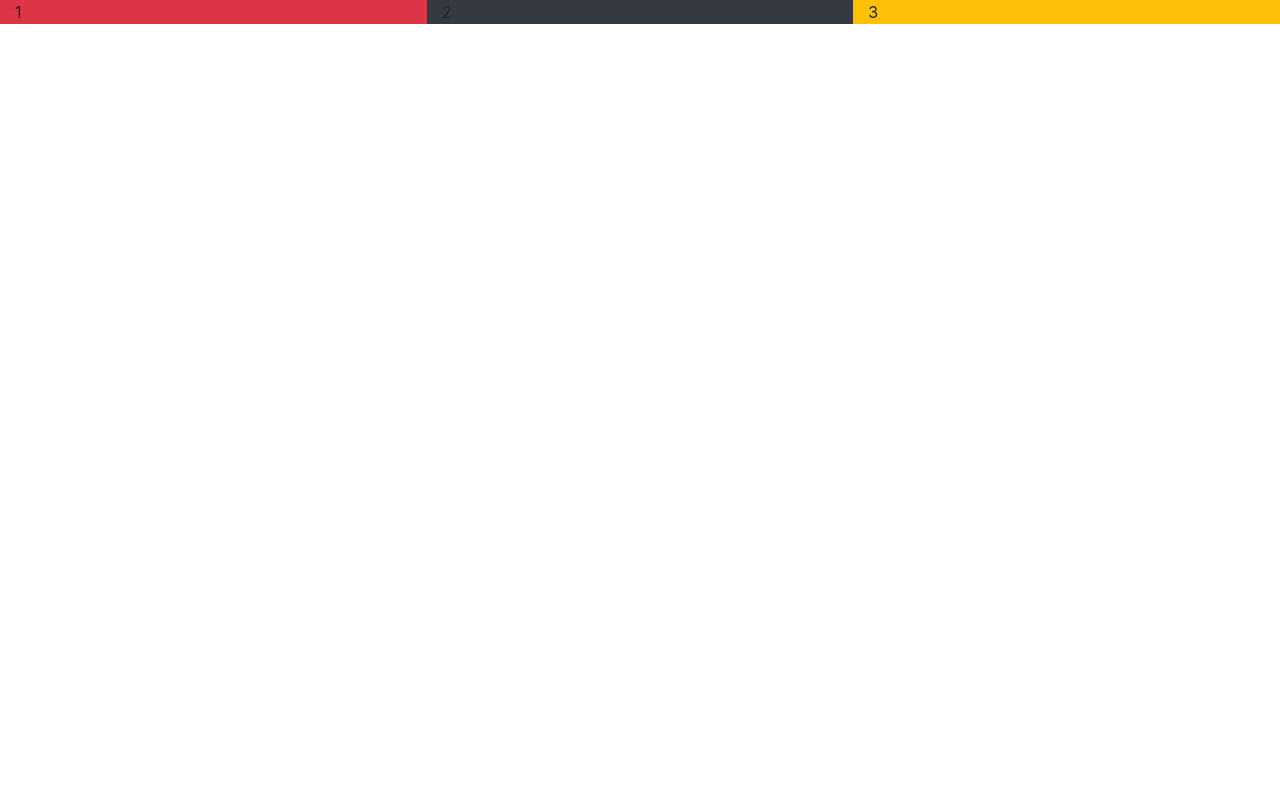
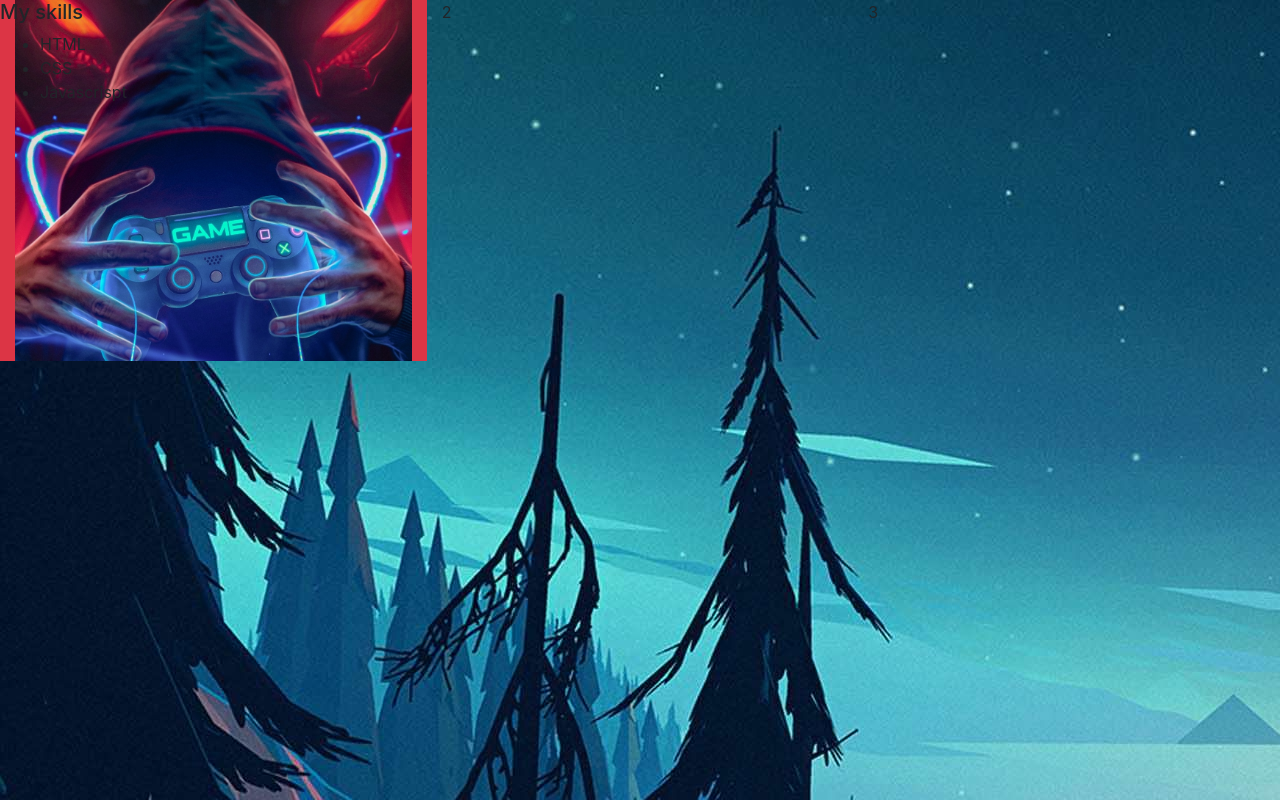
Before and after one commit to nhutthiennguyen/nhutthiennguyen.github.io, a plain HTML site: page index.html in a window 1280 px wide. Drawn offline with nearby package versions, Linux system fonts and the light colour scheme.

Commit message:
ad layer and img

```diff
--- a/index.html
+++ b/index.html
@@ -15,12 +15,26 @@
     <div class="container-fluid">
         <div class="row">
             <div class="col-4 bg-danger">
-                1
+                <div class="row">
+                    <div class="col-12">
+                        <div class="layer1">
+                            <a href="#"><img src="/1-15791579653801179133828.png" alt=""></a>
+                            <div class="text1 liststyle-none">
+                                <h5>My skills</h5>
+                                <ul>
+                                    <li>HTML</li>
+                                    <li>CSS</li>
+                                    <li>Javascrispt</li>
+                                </ul>
+                            </div>
+                        </div>
+                    </div>
+                </div>
             </div>
-            <div class="col-4 bg-dark">
+            <div class="col-4 ">
                 2
             </div>
-            <div class="col-4 bg-warning">
+            <div class="col-4 ">
                 3
             </div>
         </div>
--- a/style.css
+++ b/style.css
@@ -0,0 +1,13 @@
+body{
+    background-image: url('d4bcc46e371e194b20854acd1ba3a86b.jpg');
+    opacity: 0,3;
+    font-family: segoe ui light;
+}
+.layer1 a img {
+    width: 100%;
+}
+.text1{
+    position: absolute;
+    top: 0px;
+    left: 0px;
+}
```
Also changed, not shown: 1-15791579653801179133828.png (added), d4bcc46e371e194b20854acd1ba3a86b.jpg (added).
